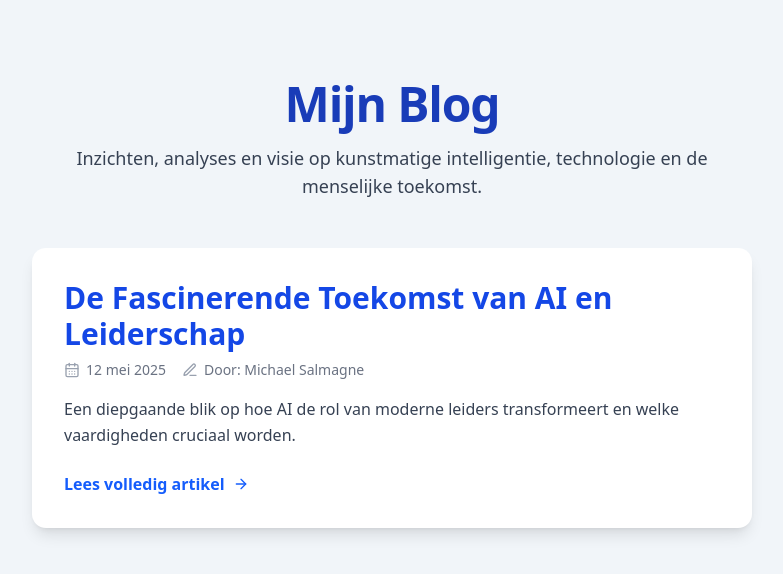
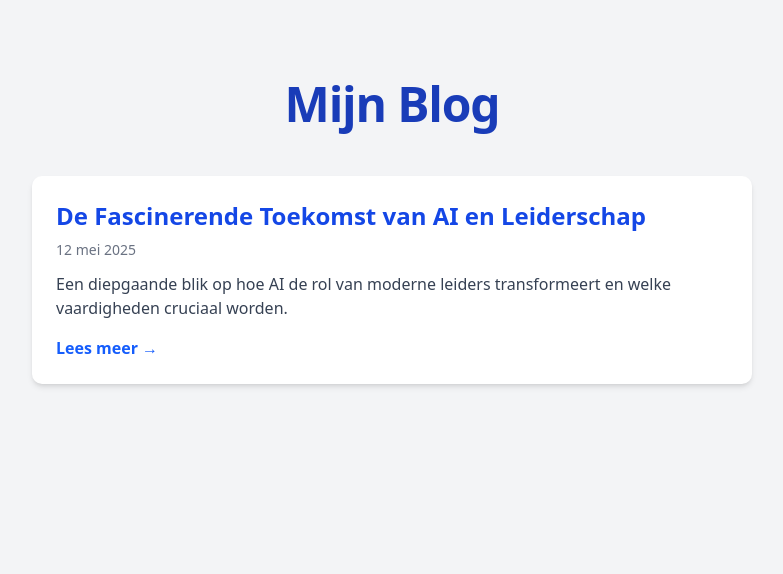
Before and after one commit to 197701010/michael-ai-site, a Next.js app: page /blog in a window 1280 px wide. Shown: the top 574 px of the page, without its empty margins (248-1031 px from the left). Built offline with nearby package versions, Linux system fonts and the light colour scheme.

Commit message:
Code teruggezet naar oorspronkelijke staat (build faalt nog)

```diff
--- a/lib/posts.ts
+++ b/lib/posts.ts
@@ -11,40 +11,57 @@ export interface PostData {
   date: string;
   excerpt?: string;
   author?: string;
-  contentHtml?: string; // Voor server-side rendering naar HTML (optioneel als je react-markdown gebruikt)
-  contentMarkdown?: string; // De Markdown content zelf
-  [key: string]: any; // To allow other frontmatter properties
+  contentHtml?: string;
+  contentMarkdown?: string;
+  ogImage?: string; // Toegevoegd voor specifieke OG image per post
+  // eslint-disable-next-line @typescript-eslint/no-explicit-any
+  [key: string]: any; // ESLint regel hierboven toegevoegd
 }
 
 export function getSortedPostsData(): PostData[] {
-  // Get file names under /content/blog
-  const fileNames = fs.readdirSync(postsDirectory);
-  const allPostsData = fileNames.map((fileName) => {
-    // Remove ".md" or ".mdx" from file name to get id
+  let fileNames: string[] = [];
+  try {
+    // Controleer of de map bestaat voordat je probeert te lezen
+    if (!fs.existsSync(postsDirectory)) {
+      console.warn("Blog content directory not found at:", postsDirectory);
+      return [];
+    }
+    fileNames = fs.readdirSync(postsDirectory);
+  } catch (e) {
+    console.warn("Error reading posts directory:", postsDirectory, e);
+    return [];
+  }
+
+  const allPostsData = fileNames
+    .filter(fileName => fileName.endsWith('.md') || fileName.endsWith('.mdx'))
+    .map((fileName) => {
       const id = fileName.replace(/\.(md|mdx)$/, '');
+      const fullPath = path.join(postsDirectory, fileName);
+      let fileContents = '';
+      try {
+        fileContents = fs.readFileSync(fullPath, 'utf8');
+      } catch (e) {
+        console.error(`Could not read file: ${fullPath}`, e);
+        return null; // Sla dit bestand over als het niet gelezen kan worden
+      }
 
-    // Read markdown file as string
-    const fullPath = path.join(postsDirectory, fileName);
-    const fileContents = fs.readFileSync(fullPath, 'utf8');
-
-    // Use gray-matter to parse the post metadata section
       const matterResult = matter(fileContents);
 
-    // Combine the data with the id and content
       return {
         id,
         title: matterResult.data.title || 'Geen titel',
-      date: matterResult.data.date || new Date().toISOString().split('T')[0],
+        date: matterResult.data.date ? new Date(matterResult.data.date).toISOString() : new Date().toISOString(),
         excerpt: matterResult.data.excerpt || '',
         author: matterResult.data.author || 'Michael Salmagne',
         contentMarkdown: matterResult.content,
+        ogImage: matterResult.data.ogImage || undefined, // Zorg dat ogImage wordt meegenomen
         ...matterResult.data,
       };
-  });
+    })
+    .filter(post => post !== null) as PostData[]; // Verwijder null waarden en type cast
 
-  // Sort posts by date
   return allPostsData.sort((a, b) => {
-    if (a.date < b.date) {
+    if (new Date(a.date) < new Date(b.date)) {
       return 1;
     } else {
       return -1;
@@ -53,35 +70,36 @@ export function getSortedPostsData(): PostData[] {
 }
 
 export async function getPostData(id: string): Promise<PostData> {
-  const fullPath = path.join(postsDirectory, `${id}.md`); // Gaat nu uit van .md, pas aan als je ook .mdx gebruikt
+  const mdxFullPath = path.join(postsDirectory, `${id}.mdx`);
+  const mdFullPath = path.join(postsDirectory, `${id}.md`);
   let fileContents = '';
-  try {
-    fileContents = fs.readFileSync(fullPath, 'utf8');
-  } catch (err) {
-    // Probeer .mdx als .md niet gevonden is
-    const mdxFullPath = path.join(postsDirectory, `${id}.mdx`);
-    try {
+  let foundPath = '';
+
+  if (fs.existsSync(mdxFullPath)) {
     fileContents = fs.readFileSync(mdxFullPath, 'utf8');
-    } catch (mdxErr) {
-      console.error(`Error reading file for post ${id}:`, mdxErr);
-      // Gooi een fout of retourneer een fallback
+    foundPath = mdxFullPath;
+  } else if (fs.existsSync(mdFullPath)) {
+    fileContents = fs.readFileSync(mdFullPath, 'utf8');
+    foundPath = mdFullPath;
+  } else {
+    console.error(`Error: Post file not found for id [${id}]. Checked for .mdx and .md in ${postsDirectory}`);
     throw new Error(`Post met id ${id} niet gevonden.`);
   }
+
+  if (!fileContents && foundPath) {
+    console.warn(`Warning: File ${foundPath} for post id [${id}] is empty.`);
   }
 
-  // Use gray-matter to parse the post metadata section
   const matterResult = matter(fileContents);
-
-  // De content is matterResult.content (Markdown)
-  // We voegen dit direct toe aan de geretourneerde data
 
   return {
     id,
     title: matterResult.data.title || 'Geen titel',
-    date: matterResult.data.date || new Date().toISOString().split('T')[0],
+    date: matterResult.data.date ? new Date(matterResult.data.date).toISOString() : new Date().toISOString(),
     excerpt: matterResult.data.excerpt || '',
     author: matterResult.data.author || 'Michael Salmagne',
     contentMarkdown: matterResult.content,
+    ogImage: matterResult.data.ogImage || undefined, // Zorg dat ogImage wordt meegenomen
     ...matterResult.data,
   };
 }
--- a/src/app/blog/page.tsx
+++ b/src/app/blog/page.tsx
@@ -1,69 +1,51 @@
 // src/app/blog/page.tsx
+import { getSortedPostsData, PostData } from '@/lib/posts'; // Gebruik de juiste import
 import Link from 'next/link';
-import { getSortedPostsData, PostData } from '@/lib/posts'; // Controleer dit pad!
-import { CalendarDays, Edit3, ArrowRight } from 'lucide-react'; // ArrowRight HIER TOEGEVOEGD
+import type { Metadata } from 'next';
 
-export const metadata = {
-  title: 'Blog - Michael Salmagne | AI Inzichten & Visie',
-  description: 'Lees de laatste artikelen en inzichten over AI, technologie, en de menselijke impact door Michael Salmagne.',
+// Metadata voor de blog overzichtspagina
+export const metadata: Metadata = {
+  title: 'Blog - Michael Salmagne',
+  description: 'Bekijk de laatste blogposts van Michael Salmagne.',
 };
 
+// Dit is de component voor de /blog pagina
 export default function BlogIndexPage() {
-  const allPostsData: PostData[] = getSortedPostsData();
+  const allPostsData = getSortedPostsData(); // Haal ALLE posts op
 
   return (
-    <div className="bg-slate-100 py-12 md:py-20 min-h-screen">
+    <div className="bg-gray-100 py-12 md:py-20 min-h-screen">
       <div className="container mx-auto px-4 md:px-6 max-w-3xl">
-        <header className="mb-12 text-center">
-          <h1 className="text-4xl sm:text-5xl font-bold tracking-tight text-blue-800">
+        <h1 className="text-4xl sm:text-5xl font-extrabold tracking-tight text-blue-800 mb-8 sm:mb-12 text-center">
           Mijn Blog
         </h1>
-          <p className="mt-4 text-lg text-gray-700">
-            Inzichten, analyses en visie op kunstmatige intelligentie, technologie en de menselijke toekomst.
-          </p>
-        </header>
 
-        {allPostsData.length === 0 && (
-          <div className="text-center py-10">
-            <p className="text-xl text-gray-500 mb-4">Er zijn nog geen blogposts beschikbaar.</p>
-            <p className="text-gray-500">Kom binnenkort terug voor nieuwe inzichten!</p>
-          </div>
-        )}
-
-        <div className="space-y-10">
-          {allPostsData.map(({ id, date, title, excerpt, author }) => (
-            <article key={id} className="p-6 sm:p-8 bg-white rounded-xl shadow-lg hover:shadow-2xl transition-shadow duration-300">
-              <header className="mb-4">
-                <h2 className="text-2xl sm:text-3xl font-semibold text-blue-700 hover:text-blue-900 transition-colors">
-                  <Link href={`/blog/${id}`}>
+        {allPostsData && allPostsData.length > 0 ? (
+          <div className="space-y-8">
+            {allPostsData.map(({ id, date, title, excerpt }) => ( // Gebruik de juiste velden uit je PostData
+              <article key={id} className="p-6 bg-white rounded-lg shadow-md hover:shadow-lg transition-shadow duration-300">
+                <h2 className="text-2xl font-bold text-blue-700 mb-2">
+                  <Link href={`/blog/${id}`} className="hover:underline">
                     {title}
                   </Link>
                 </h2>
-                <div className="mt-2 flex flex-wrap items-center space-x-4 text-sm text-gray-500">
-                  <div className="flex items-center">
-                    <CalendarDays className="mr-1.5 h-4 w-4 text-gray-400" />
-                    <time dateTime={date}>{new Date(date).toLocaleDateString('nl-NL', { year: 'numeric', month: 'long', day: 'numeric' })}</time>
+                <div className="text-sm text-gray-500 mb-3">
+                  <time dateTime={date}>
+                    {new Date(date).toLocaleDateString('nl-NL', { year: 'numeric', month: 'long', day: 'numeric' })}
+                  </time>
                 </div>
-                  {author && (
-                    <div className="flex items-center">
-                      <Edit3 className="mr-1.5 h-4 w-4 text-gray-400" />
-                      <span>Door: {author}</span>
-                    </div>
+                {excerpt && (
+                   <p className="text-gray-700 mb-4">{excerpt}</p>
                 )}
-                </div>
-              </header>
-              {excerpt && (
-                <p className="text-gray-700 leading-relaxed mb-6">
-                  {excerpt}
-                </p>
-              )}
-              <Link href={`/blog/${id}`} className="inline-flex items-center text-blue-600 hover:text-blue-800 font-semibold group">
-                Lees volledig artikel
-                <ArrowRight className="ml-2 h-4 w-4 transition-transform group-hover:translate-x-1" /> {/* Nu correct gedefinieerd */}
+                <Link href={`/blog/${id}`} className="text-blue-600 hover:text-blue-800 font-semibold">
+                  Lees meer &rarr;
                 </Link>
               </article>
             ))}
           </div>
+        ) : (
+          <p className="text-center text-gray-600">Geen blogposts gevonden.</p>
+        )}
       </div>
     </div>
   );
```
Also changed, not shown: 1 other file (tests, documents, lock files or other folders). Lines whose indentation alone changed are shown as unchanged.
